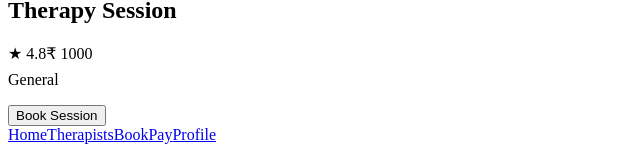
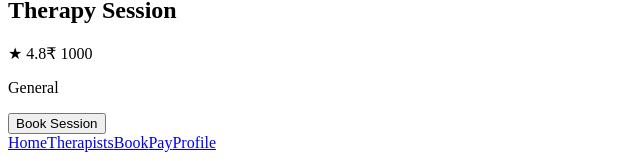
Before and after one commit to kritibharti582-oss/glitch1.0-carecrypt, a React (Vite) app: page /therapists/1 in a window 1280 px wide. Shown: the part 441-602 px from the top of the page, without its empty margins (0-640 px from the left). Built offline with nearby package versions, Linux system fonts and the light colour scheme; the HTML template or start-up script is replaced by a standard one.

Commit message:
Refactor inline styles to CSS classes in TherapistProfile paragraph
cgen-144016f23a1349e2929b0f81f03f02fa

```diff
--- a/src/pages/TherapistProfile.jsx
+++ b/src/pages/TherapistProfile.jsx
@@ -19,7 +19,7 @@ export default function TherapistProfile() {
             <span className="badge">★ {Number(t.rating || 4.8).toFixed(1)}</span>
             <span className="fee">₹ {t.fee || 1000}</span>
           </div>
-          <p className="section-text" style={{ marginTop: 8 }}>{t.spec}</p>
+          <p className="section-text paragraph-gap">{t.spec}</p>
         </div>
       </article>
       <div className="form-card">
```
